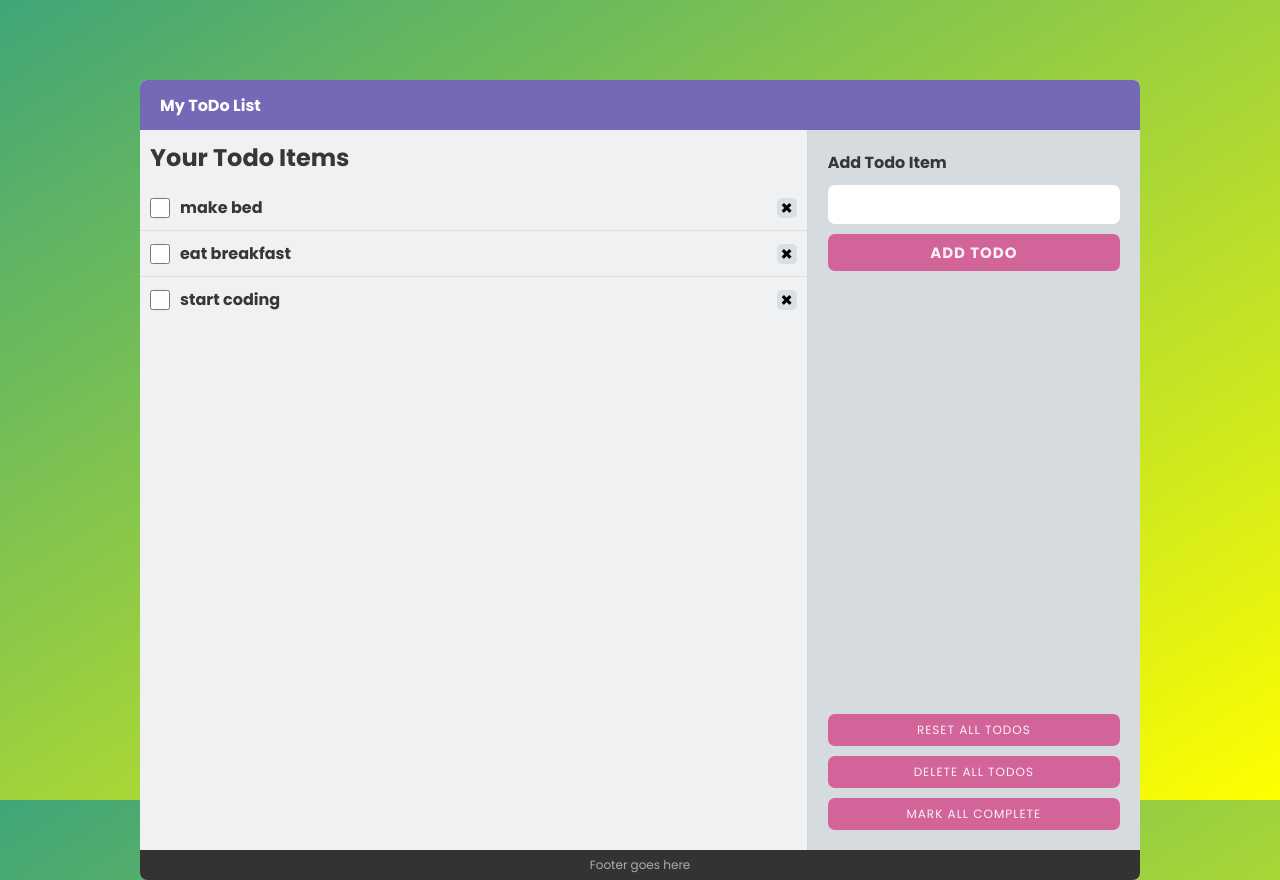
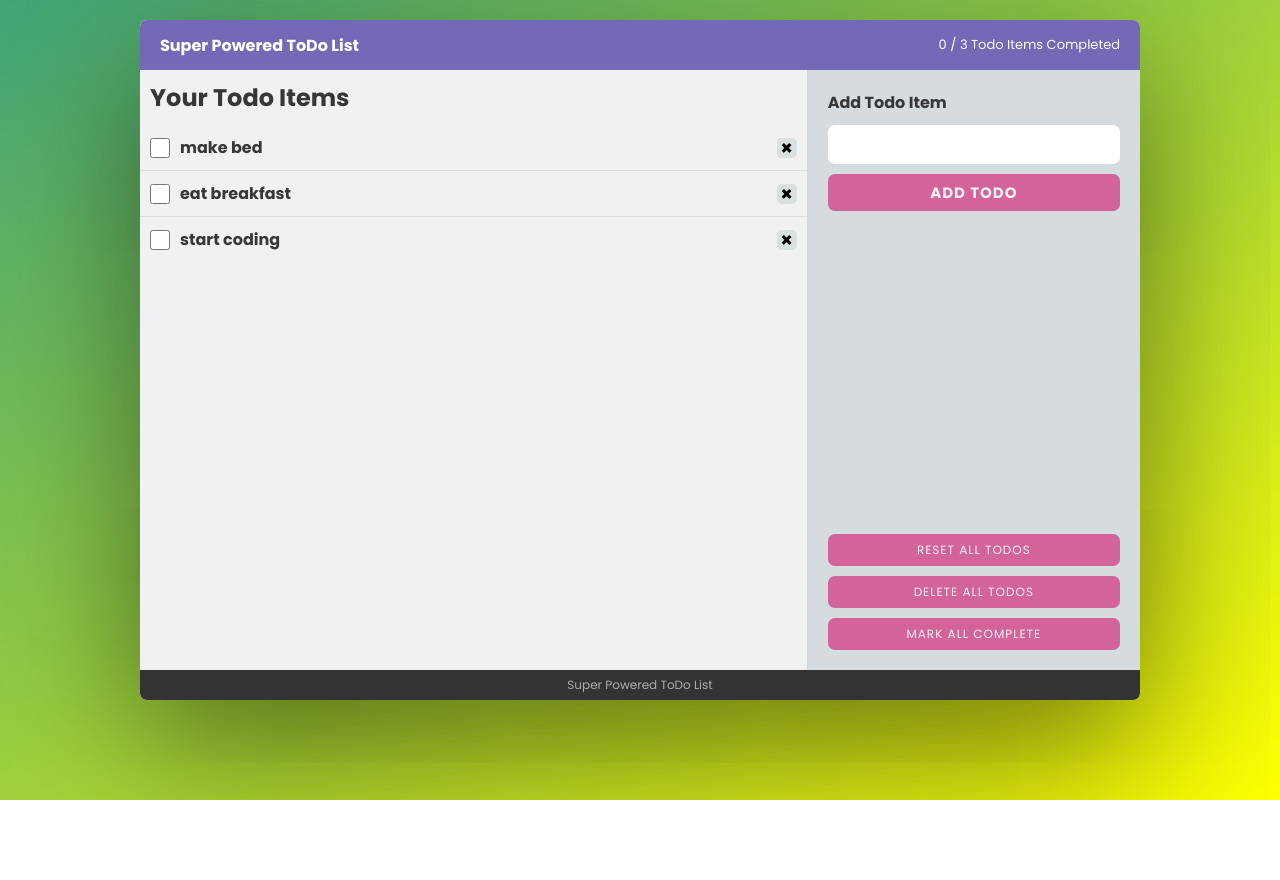
Before and after one commit to tamalchowdhury/7-react-todo-list, a React (Vite) app: page / in a window 1280 px wide. After the commit the page ends 800 px from the top, so only its background shows below. Built offline with nearby package versions, Linux system fonts and the light colour scheme.

Commit message:
adds todo counter

```diff
--- a/src/App.tsx
+++ b/src/App.tsx
@@ -20,6 +20,8 @@ function App() {
   const inputRef = useRef<HTMLInputElement>(null)
 
   const listEmpty = items.length === 0
+  const todoCount = items.length
+  const itemsCompleted = items.filter((item) => item.completed).length
 
   useEffect(() => {
     localStorage.setItem("items", JSON.stringify(items))
@@ -74,7 +76,12 @@ function App() {
 
   return (
     <div className='app'>
-      <header className='header'>My ToDo List</header>
+      <header className='header'>
+        <div className='logo'>Super Powered ToDo List</div>
+        <div className='count'>
+          {itemsCompleted} / {todoCount} Todo Items Completed
+        </div>
+      </header>
 
       <main className='main'>
         {listEmpty ? (
@@ -141,7 +148,7 @@ function App() {
         </div>
       </aside>
 
-      <footer className='footer'>Footer goes here</footer>
+      <footer className='footer'>Super Powered ToDo List</footer>
     </div>
   )
 }
--- a/src/index.css
+++ b/src/index.css
@@ -26,6 +26,7 @@ input {
   border: none;
   outline: none;
   font: inherit;
+  accent-color: #d2649a;
 }
 
 body {
@@ -40,13 +41,13 @@ body {
 
 .app {
   width: 1000px;
-  height: 800px;
   background: #f0f1f2;
-  margin-top: 80px;
+  margin-top: 20px;
   border-radius: 7px;
   display: grid;
   grid-template-columns: 6fr 3fr;
-  grid-template-rows: 50px 1fr 30px;
+  grid-template-rows: 50px 600px 30px;
+  box-shadow: 0 50px 150px rgba(0, 0, 0, .5);
 }
 
 .header {
@@ -58,14 +59,28 @@ body {
   justify-content: space-between;
   align-items: center;
   padding: 0 20px;
-  font-weight: bold;
   border-top-right-radius: 7px;
   border-top-left-radius: 7px;
+}
+
+
+.logo {
+  font-weight: bold;
+}
+
+.count {
+  font-size: 13px;
 }
 
 .main {
   grid-column: 1 / 2;
   grid-row: 2 / 3;
+  overflow: scroll;
+
+  /* scrollbar style */
+  scrollbar-width: thin;
+  scrollbar-color: #7469b6 #f0f1f2;
+  /* remove the horizontal scroll bar */
 }
 
 .empty__div {
@@ -190,7 +205,6 @@ body {
 .footer {
   grid-column: 1 / -1;
   grid-row: 3 / 4;
-  background: #333;
   color: rgba(255, 255, 255, 0.6);
   display: flex;
   justify-content: center;
@@ -198,14 +212,15 @@ body {
   border-bottom-right-radius: 7px;
   border-bottom-left-radius: 7px;
   font-size: 12px;
+  background: #333;
 }
 
 /* MEDIA QUERIES */
 
 @media (max-width: 1000px) {
   .app {
-    width: 90vw;
-    height: 100%;
+    width: calc(100vw - 20px);
+    height: calc(100vh - 25px);
     margin-top: 20px;
     margin-bottom: 20px;
   }
```
